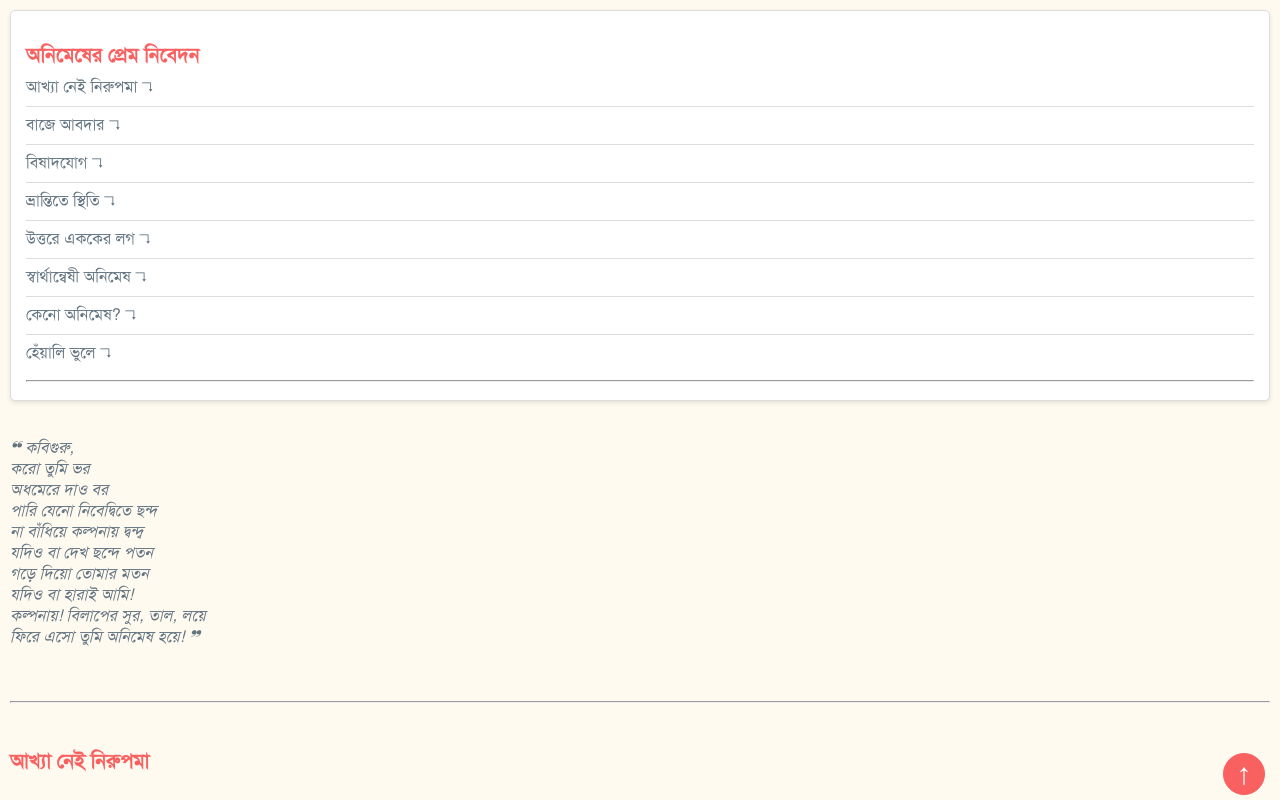
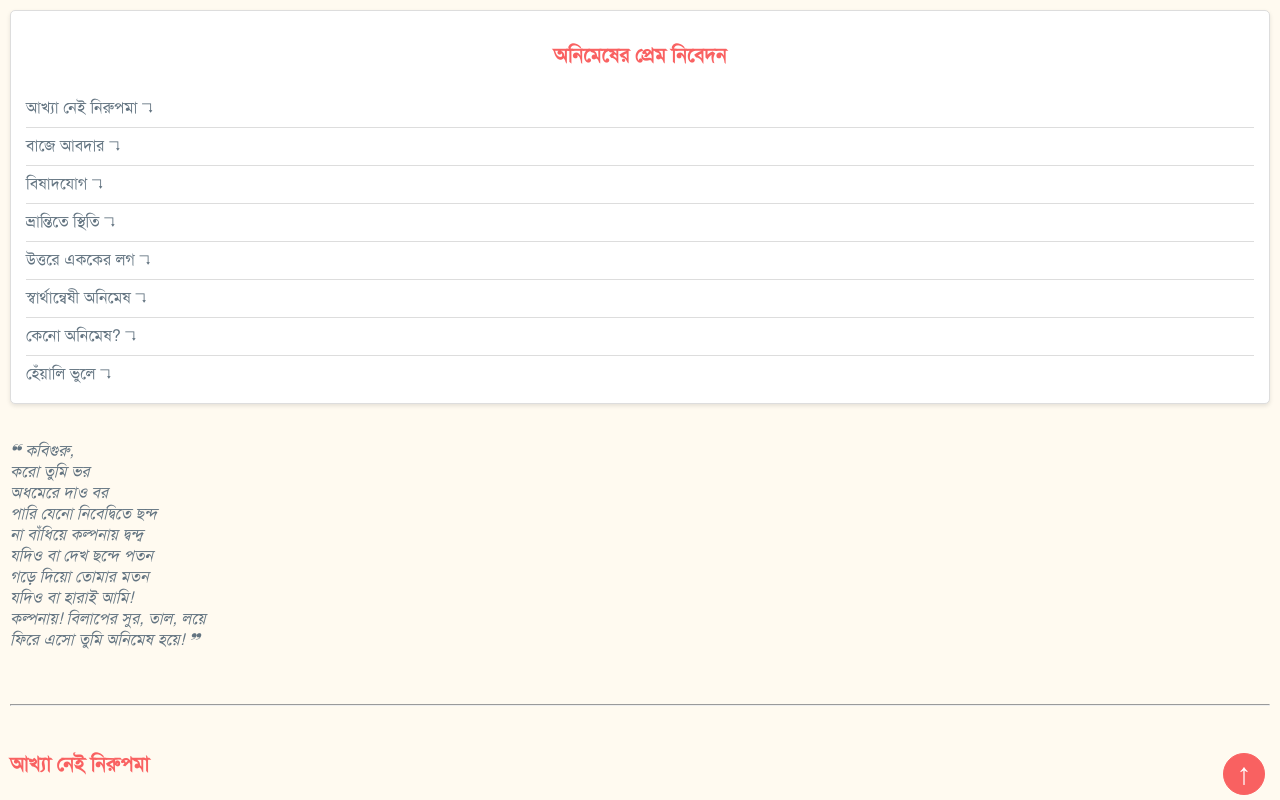
Before and after one commit to i-bitto/Nibedone_Animesh, a plain HTML site: page index.html in a window 1280 px wide. Shown: the top 800 px of the page. Drawn offline with Linux system fonts and the light colour scheme.

Commit message:
Update index.html

```diff
--- a/index.html
+++ b/index.html
@@ -23,11 +23,12 @@
 
 
 
-  <div id="s0">
+    <div id="s0">
 
   <br />
-      <strong>অনিমেষের প্রেম নিবেদন</strong>
-  <ul>
+     <center> <strong>অনিমেষের প্রেম নিবেদন</strong></center>
+     <br />
+  <ul data-intro="Welcome! This is your list of topics.">
    <li onclick="scrollToSection('s1')">আখ্যা নেই নিরুপমা &#8628;</li>
   <li onclick="scrollToSection('s2')">বাজে আবদার &#8628;</li>
    <li onclick="scrollToSection('s4')">বিষাদযোগ &#8628;</li>
@@ -36,7 +37,7 @@
   <li onclick="scrollToSection('s7')">স্বার্থান্বেষী অনিমেষ &#8628;</li>
   <li onclick="scrollToSection('s8')">কেনো অনিমেষ? &#8628;</li>
   <li onclick="scrollToSection('s9')">হেঁয়ালি ভুলে &#8628;</li></ul>
- <hr>
+
   </div>
 
 
```
